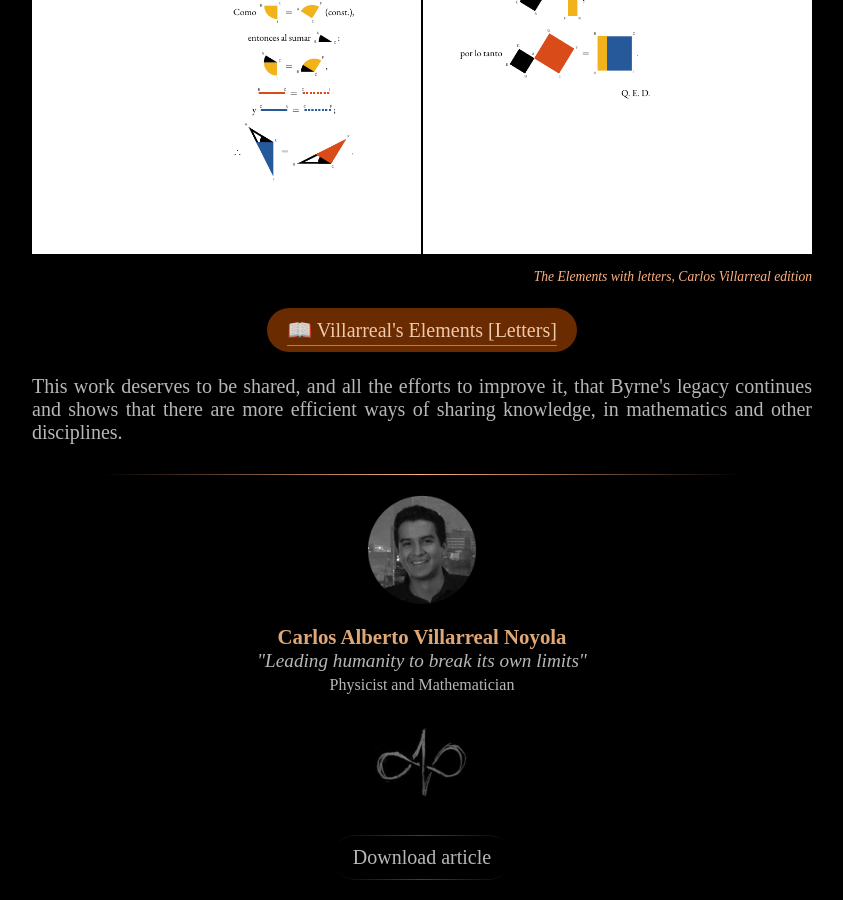
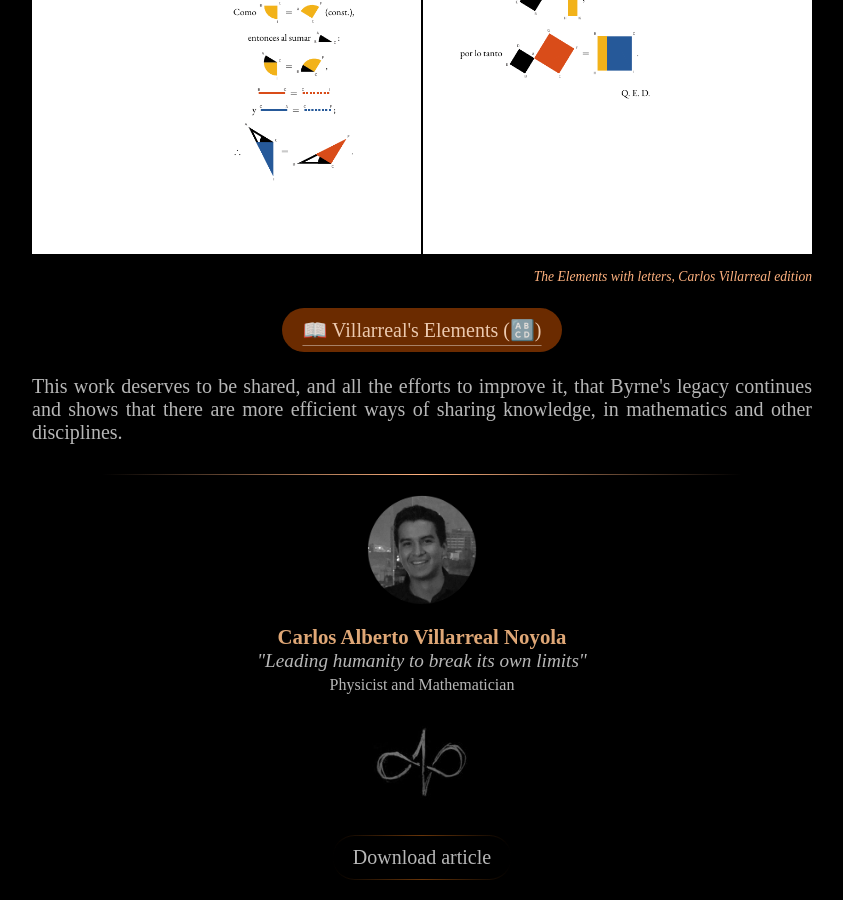
Before and after one commit to ElCaballerodelaTierra/Abstractions, a Jekyll site: the page built from _pages/euclides.md, in a window 1280 px wide and 900 px high, scrolled down 5726 px. Shown: the whole window, without its empty margins (218-1061 px from the left). Built offline with Jekyll 4.4.1, drawn with Linux system fonts in a browser that asks for light colours; some web fonts are replaced.

Commit message:
Cambios a los títulos de los botones

```diff
--- a/_pages/euclides.md
+++ b/_pages/euclides.md
@@ -201,7 +201,7 @@ content-en: |
 
     <br>
 
-    <button><a href="/assets/euclides/Los Elementos - Euclides, ed. Byrne [ES] + Letras.pdf" target="_blank" rel="noopener">📖 Villarreal's Elements [Letters]</a></button><br>
+    <button><a href="/assets/euclides/Los Elementos - Euclides, ed. Byrne [ES] + Letras.pdf" target="_blank" rel="noopener">📖 Villarreal's Elements (🔠)</a></button><br>
 
     </section>
 
```
Also changed, not shown: other parts of _pages/euclides.md (+1 -1 lines).
